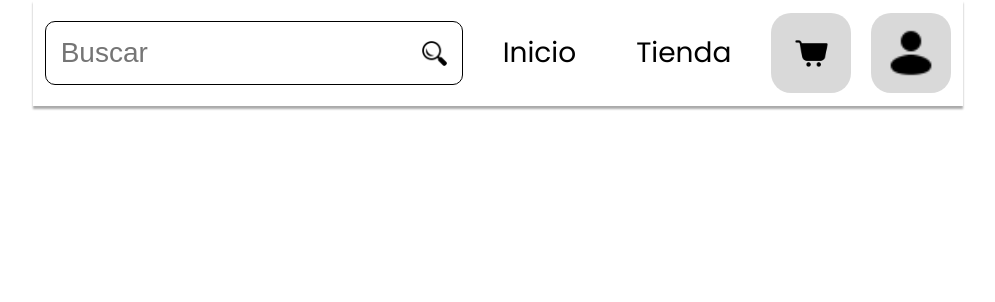
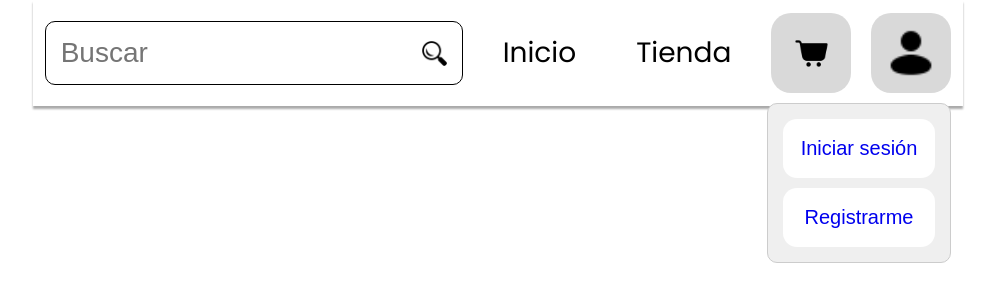
Before and after one commit to arrebolawork/frontendE-commerce, a React (Vite) app: page / in a window 1280 px wide. Both pictures are taken after a click on the button 1053 px from the left and 53 px from the top of the page. Shown: the top 302 px of the page, without its empty margins (142-1137 px from the left). Built offline with nearby package versions, Linux system fonts and the light colour scheme.

Commit message:
User menu

```diff
--- a/src/components/header/Header.jsx
+++ b/src/components/header/Header.jsx
@@ -1,11 +1,15 @@
-// import UserContext from './context/UserContext'
+import { UserContext } from '../../context/UserContext'
+import { useEffect } from 'react'
 import { useContext, useState } from 'react'
 import { Link, useNavigate } from 'react-router-dom'
 import './Header.scss'
 
+import UserMenu from './UserMenu.jsx'
 
 const Header = () => {
-    const [cartEmpty,setCartEmpty] = useState(true) // default a cart.length == 0
+    const { cart } = useContext(UserContext)
+    const [cartEmpty,setCartEmpty] = useState(!cart || cart.length == 0)
+    const [showMenu,setShowMenu] = useState(false)
 
     const navigate = useNavigate()
 
@@ -26,8 +30,9 @@ const Header = () => {
             <Link to='/cart' className='header-button icon-cart'>
                 <span className={cartEmpty ? null:'notification'}></span>
             </Link>
-            <button className='header-button icon-user'>
+            <button className='header-button icon-user' onClick={() => {setShowMenu(true)}}>
                 <span className=''></span>
+                {showMenu ? <UserMenu />:null}
             </button>
         </header>
     )
--- a/src/components/header/Header.scss
+++ b/src/components/header/Header.scss
@@ -71,6 +71,31 @@
 
     .icon-cart { background-image: url("/icons/shoppingcart.svg"); }
     .icon-user { background-image: url("/icons/user.svg"); }
+        #user-menu {
+            position: absolute;
+            background-color: #efefef;
+            border-radius: 10px;
+            border: 1px solid #ccc;
+            padding: 15px;
+            top: 90px;
+            right: 0px;
+            display: flex;
+            flex-direction: column;
+            align-items: center;
+            width: max-content;
+            gap: 10px;
+            cursor: default;
+
+            a {
+                padding: 18px;
+                background-color: #fff;
+                width: -moz-available;
+                width: -webkit-fill-available;
+                width: fill-available;
+                border-radius: 14px;
+                font-size: 20px;
+            }
+        }
 }
 
 #root {
--- /dev/null
+++ b/src/components/header/UserMenu.jsx
@@ -0,0 +1,26 @@
+import { useContext, useState } from 'react'
+import { useNavigate, Link } from 'react-router-dom'
+
+import { UserContext } from '../../context/UserContext.jsx'
+
+const UserMenu = () => {
+    const { user, fetchProfile } = useContext(UserContext)
+    console.log(user, user)
+    return (
+        <div id='user-menu'>
+            { !user ?
+            <>
+                <Link to='/login'>Iniciar sesión</Link>
+                <Link to='/register'>Registrarme</Link>
+            </>:<>
+                {user.role === 'admin' ? <Link to='/admin'>Administración</Link>:null}
+                <Link to='/profile'>Mi perfil</Link>
+                <Link to='/profile/orders'>Mis pedidos</Link>
+                <Link to='/logout'>Cerrar sesión</Link>
+            </>
+            }
+        </div>
+    )
+}
+
+export default UserMenu
```
